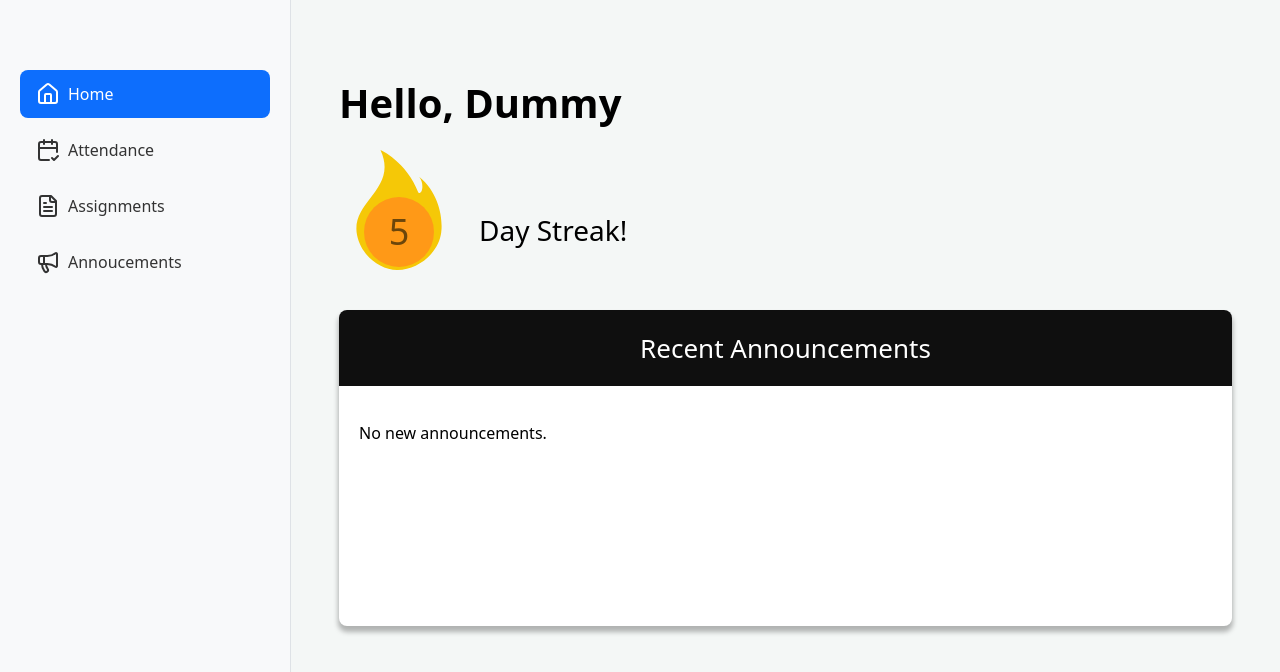
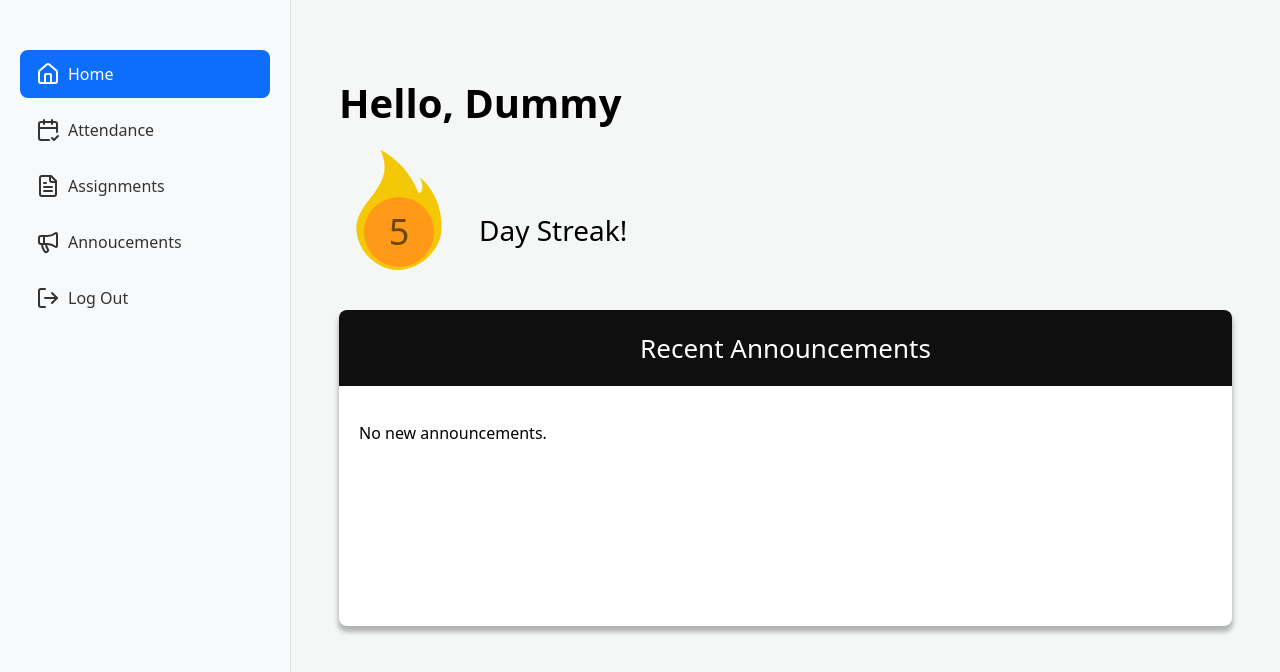
Before and after one commit to abhimanyu5ingh/website, a React (Vite) app: page /dashboard in a window 1280 px wide. Shown: the top 672 px of the page. Built offline with nearby package versions, Linux system fonts and the light colour scheme.

Commit message:
added logout functionality

```diff
--- a/src/components/Sidebar.tsx
+++ b/src/components/Sidebar.tsx
@@ -1,18 +1,21 @@
 import React from 'react';
 import { NavLink } from 'react-router-dom';
-import { Home, CalendarCheck2, FileText, Megaphone } from 'lucide-react';
+import { Home, CalendarCheck2, FileText, Megaphone, LogOut } from 'lucide-react';
 import './Sidebar.css';
 
 export function Sidebar() {
   return (
     <nav className="sidebar">
+      <div className="sidebar-content">
         <h2 />
         <ul>
           <li><NavLink to="/dashboard" end><Home /><span>Home</span></NavLink></li>
           <li><NavLink to="/dashboard/attendance"><CalendarCheck2 /><span>Attendance</span></NavLink></li>
           <li><NavLink to="/dashboard/assignments"><FileText /><span>Assignments</span></NavLink></li>
           <li><NavLink to="/dashboard/announcements"><Megaphone /><span>Annoucements</span></NavLink></li>
+          <li><NavLink to="/src/SignInPage.tsx"><LogOut /><span>Log Out</span></NavLink></li>
         </ul>
+      </div>
     </nav>
   );
 }
```
Lines whose indentation alone changed are shown as unchanged.
